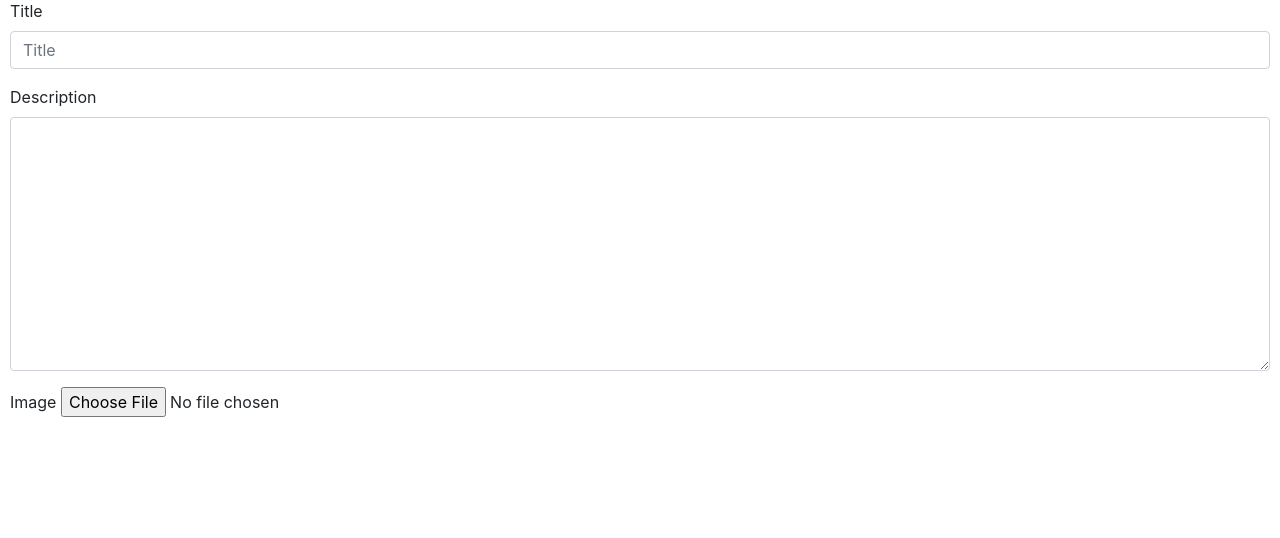
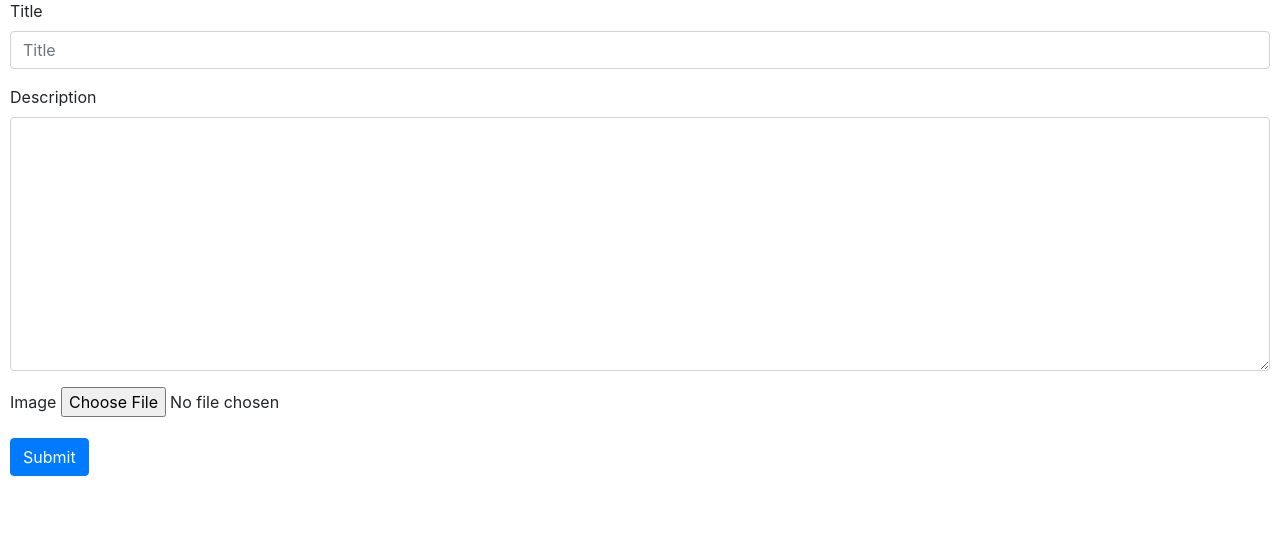
Before and after one commit to Yunazaki/commerce, a Django app: page /listing/create in a window 1280 px wide. Shown: the part 164-702 px from the top of the page. Run offline with Django 3.2, Linux system fonts and the light colour scheme; a user stored in the database is signed in; some libraries are stand-ins or nearby versions.

Commit message:
Add submit button to create_listing.html

```diff
--- a/auctions/templates/auctions/create_listing.html
+++ b/auctions/templates/auctions/create_listing.html
@@ -15,5 +15,6 @@
             <label for="{{ form.image.id_for_label }}">Image</label>
             <input type="file" id="{{ form.image.id_for_label }}" name="{{ form.image.name }}" accept="image/">
         </div>
+        <button class="btn btn-primary">Submit</button>
     </form>
 {% endblock %}
```
